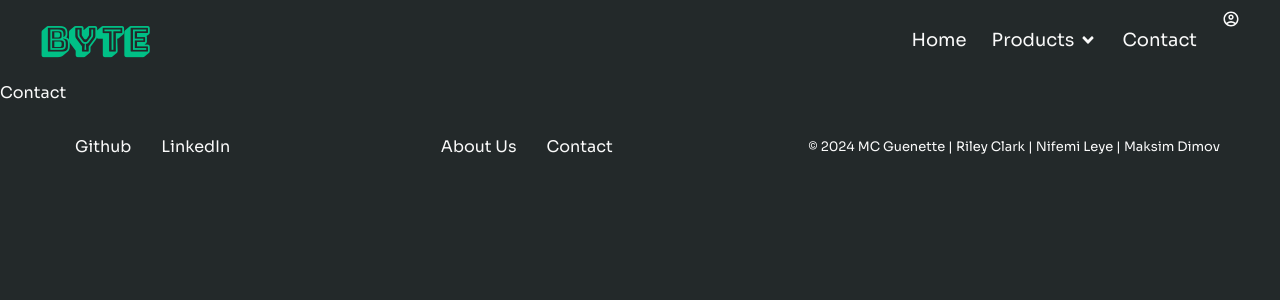
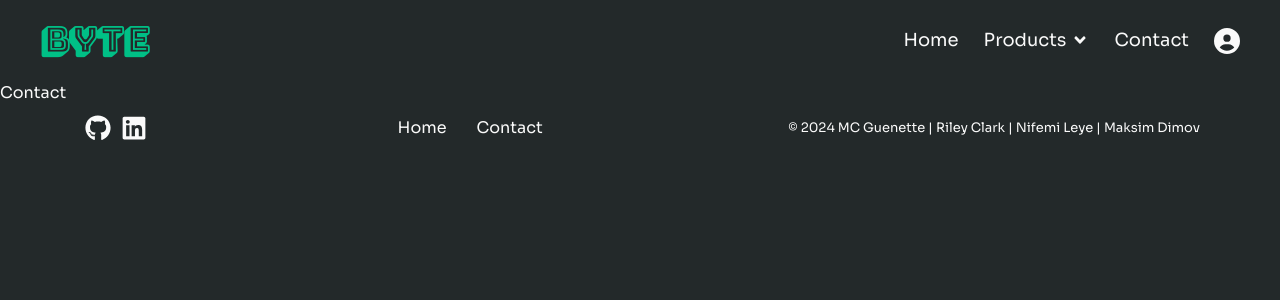
Before and after one commit to mcguenette/byte-gaming, a React (Vite) app: page /contact in a window 1280 px wide. Shown: the top 300 px of the page. Built offline with nearby package versions, Linux system fonts and the light colour scheme.

Commit message:
more edits before new branch

```diff
--- a/src/components/Footer.jsx
+++ b/src/components/Footer.jsx
@@ -1,4 +1,7 @@
 import React from 'react';
+import { FaGithub, FaLinkedin } from "react-icons/fa6";
+import { Link } from 'react-router-dom';
+
 
 const Footer = () => {
     return (
@@ -7,12 +10,12 @@ const Footer = () => {
             <div className="footer-content">
                 <p>&copy; 2024 MC Guenette | Riley Clark | Nifemi Leye | Maksim Dimov </p>
                 <div className="footer-links">
-                    <a href="#">About Us</a>
-                    <a href="#">Contact</a>
+                    <Link to='/'>Home</Link>
+                    <Link to='/contact'>Contact</Link>
                 </div>
                 <div className="footer-social">
-                    <a href="https://github.com/mcguenette" target="_blank">Github</a>
-                    <a href="https://www.linkedin.com/in/mc-guenette/" target="_blank">LinkedIn</a>
+                    <a href="https://github.com/mcguenette" target="_blank"><FaGithub /></a>
+                    <a href="https://www.linkedin.com/in/mc-guenette/" target="_blank"><FaLinkedin /></a>
                 </div>
             </div>
         </footer>
--- a/src/components/Navbar.jsx
+++ b/src/components/Navbar.jsx
@@ -1,6 +1,6 @@
 import React, { useState, useRef } from 'react';
 import { FaAngleDown, FaAngleUp } from "react-icons/fa";
-import { MdOutlineAccountCircle } from "react-icons/md";
+import { FaCircleUser } from "react-icons/fa6";
 import { NavLink, Link } from 'react-router-dom';
 
 function Navbar() {
@@ -36,7 +36,7 @@ function Navbar() {
                         </ul>
                 </li>
                 <li><NavLink to='/contact'>Contact</NavLink></li>
-                <li><Link><MdOutlineAccountCircle className='account'/></Link></li>
+                <li className='account'><Link><FaCircleUser /></Link></li>
             </ul>
         </nav>
     );
--- a/src/style/index.css
+++ b/src/style/index.css
@@ -130,6 +130,12 @@ header a:hover, .subnav-menu li a:hover {
 
 li {
     display: inline;
+}
+
+li.account a {
+    font-size: 2.6rem;
+    display: inline-block;
+    vertical-align: middle;
 }
 
 /* Sub nav */
@@ -594,7 +600,7 @@ form.white-subscribe {
 .footer {
     background-color: var(--primary-dark);
     color: var(--light-color);
-    padding: 20px 0;
+    padding: 0px 20px;
     text-align: center;
 }
 
@@ -627,5 +633,13 @@ form.white-subscribe {
 }
 
 .footer-links a:hover, .footer-social a:hover {
-    color: var(--primary-purple);
+    color: var(--primary-green);
 }
+
+.footer-social {
+    font-size: 2.6rem;
+}
+
+.footer-social a {
+    margin: 0px 5px;
+}
```
